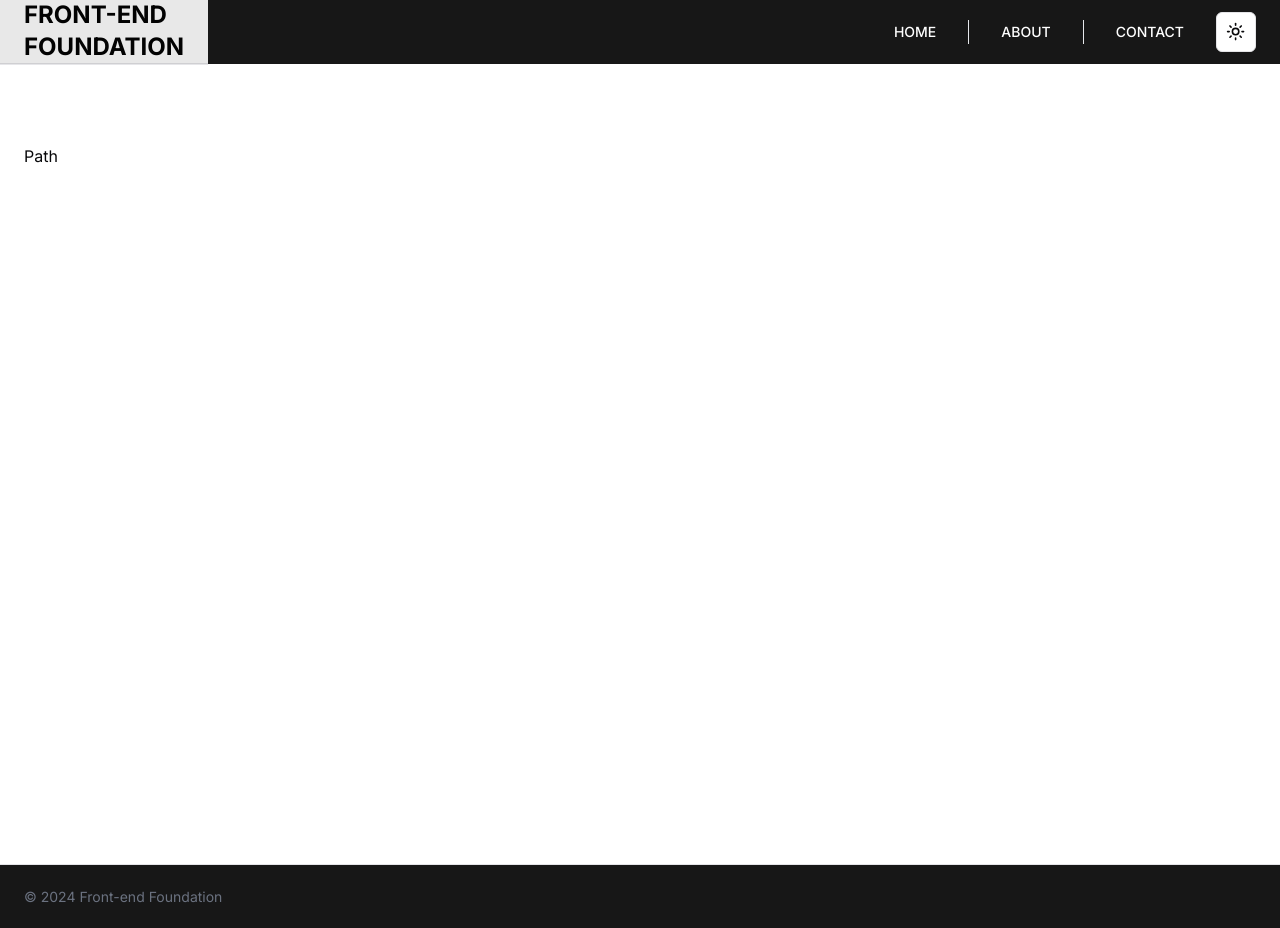
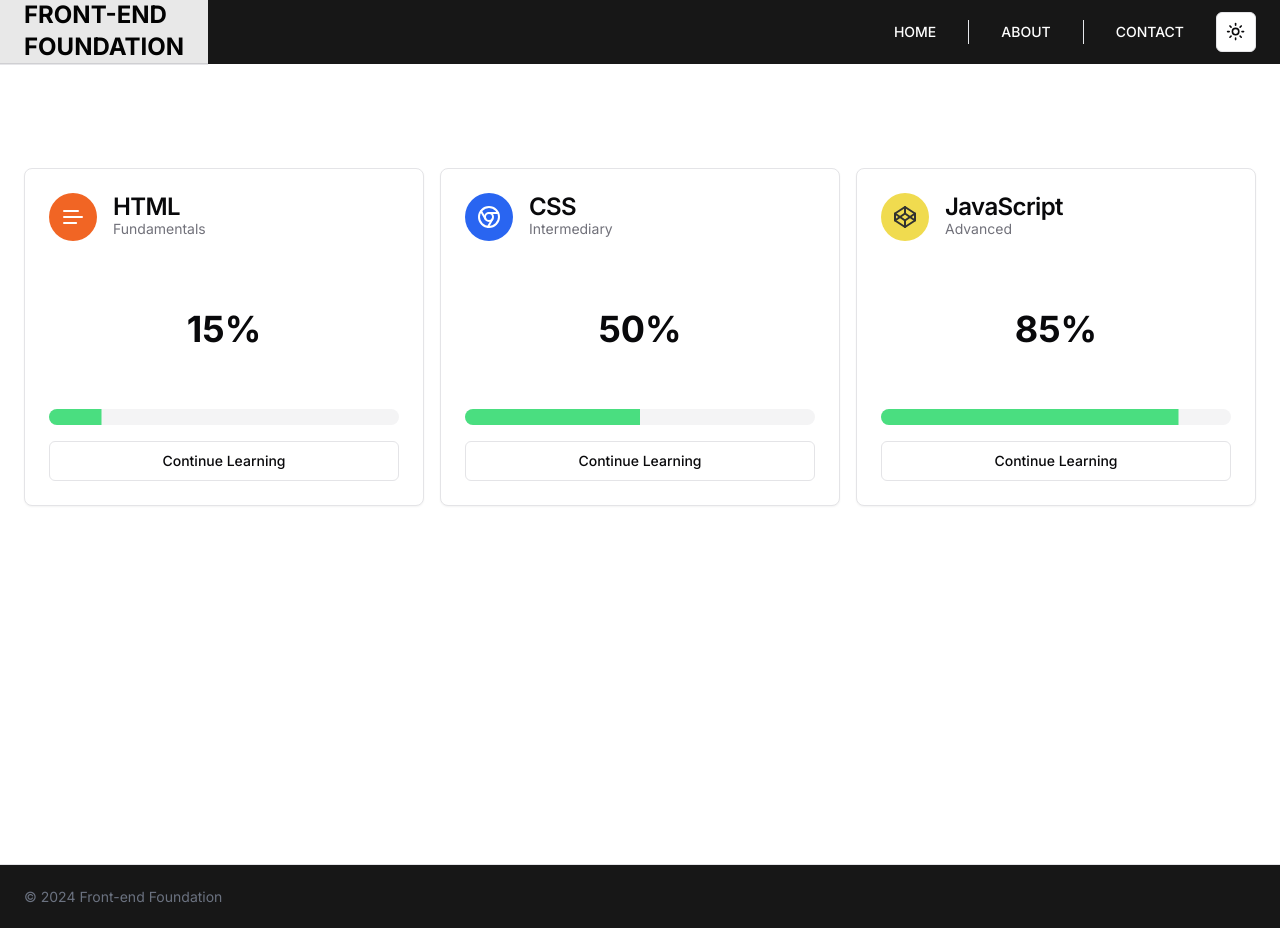
Before and after one commit to marcelotc/front-end-foundation, a Next.js app: page /learning/progress in a window 1280 px wide. Built offline with nearby package versions, Linux system fonts and the light colour scheme; what tailwindcss-animated would draw is missing.

Commit message:
learning path page

```diff
--- a/package.json
+++ b/package.json
@@ -11,6 +11,7 @@
   "dependencies": {
     "@radix-ui/react-dialog": "^1.0.5",
     "@radix-ui/react-dropdown-menu": "^2.0.6",
+    "@radix-ui/react-progress": "^1.0.3",
     "@radix-ui/react-slot": "^1.0.2",
     "class-variance-authority": "^0.7.0",
     "clsx": "^2.1.0",
--- a/src/app/learning/path/page.tsx
+++ b/src/app/learning/path/page.tsx
@@ -3,9 +3,9 @@ export default function Path() {
 
     return (
         <section className="flex flex-col min-h-[100dvh]">
-            <main className="flex-1 px-4 md:px-6 mt-20">
+            <div className="flex flex-col justify-center items-center gap-4 mt-10">
                 Path
-            </main>
+            </div>
         </section>
     );
 }
--- /dev/null
+++ b/src/app/learning/progress/components/progress-cards.tsx
@@ -0,0 +1,148 @@
+import { CardTitle, CardDescription, CardHeader, CardContent, Card } from "@/components/ui/card"
+import { Button } from "@/components/ui/button"
+import { Progress } from "@/components/ui/progress"
+import { JSX, SVGProps } from "react"
+
+
+function ChromeIcon(props: JSX.IntrinsicAttributes & SVGProps<SVGSVGElement>) {
+    return (
+        <svg
+            {...props}
+            xmlns="http://www.w3.org/2000/svg"
+            width="24"
+            height="24"
+            viewBox="0 0 24 24"
+            fill="none"
+            stroke="currentColor"
+            strokeWidth="2"
+            strokeLinecap="round"
+            strokeLinejoin="round"
+        >
+            <circle cx="12" cy="12" r="10" />
+            <circle cx="12" cy="12" r="4" />
+            <line x1="21.17" x2="12" y1="8" y2="8" />
+            <line x1="3.95" x2="8.54" y1="6.06" y2="14" />
+            <line x1="10.88" x2="15.46" y1="21.94" y2="14" />
+        </svg>
+    )
+}
+
+
+function CodepenIcon(props: JSX.IntrinsicAttributes & SVGProps<SVGSVGElement>) {
+    return (
+        <svg
+            {...props}
+            xmlns="http://www.w3.org/2000/svg"
+            width="24"
+            height="24"
+            viewBox="0 0 24 24"
+            fill="none"
+            stroke="currentColor"
+            strokeWidth="2"
+            strokeLinecap="round"
+            strokeLinejoin="round"
+        >
+            <polygon points="12 2 22 8.5 22 15.5 12 22 2 15.5 2 8.5 12 2" />
+            <line x1="12" x2="12" y1="22" y2="15.5" />
+            <polyline points="22 8.5 12 15.5 2 8.5" />
+            <polyline points="2 15.5 12 8.5 22 15.5" />
+            <line x1="12" x2="12" y1="2" y2="8.5" />
+        </svg>
+    )
+}
+
+
+function TextIcon(props: JSX.IntrinsicAttributes & SVGProps<SVGSVGElement>) {
+    return (
+        <svg
+            {...props}
+            xmlns="http://www.w3.org/2000/svg"
+            width="24"
+            height="24"
+            viewBox="0 0 24 24"
+            fill="none"
+            stroke="currentColor"
+            strokeWidth="2"
+            strokeLinecap="round"
+            strokeLinejoin="round"
+        >
+            <path d="M17 6.1H3" />
+            <path d="M21 12.1H3" />
+            <path d="M15.1 18H3" />
+        </svg>
+    )
+}
+
+export default function ProgressCards() {
+
+    return (
+        <div className="grid grid-cols-1 md:grid-cols-3 gap-4 p-4 md:p-6 mt-20 animate-fade">
+            <Card>
+                <CardHeader>
+                    <div className="flex items-center gap-4">
+                        <div className="bg-[#F16524] p-3 rounded-full">
+                            <TextIcon className="w-6 h-6 text-white" />
+                        </div>
+                        <div>
+                            <CardTitle>HTML</CardTitle>
+                            <CardDescription>Fundamentals</CardDescription>
+                        </div>
+                    </div>
+                </CardHeader>
+                <CardContent className="flex flex-col items-center justify-center gap-4">
+                    <div className="relative w-32 h-32">
+                        <div className="absolute inset-0 flex items-center justify-center text-4xl font-bold">15%</div>
+                    </div>
+                    <Progress value={15} />
+                    <Button className="w-full" variant="outline">
+                        Continue Learning
+                    </Button>
+                </CardContent>
+            </Card>
+            <Card>
+                <CardHeader>
+                    <div className="flex items-center gap-4">
+                        <div className="bg-[#2965F1] p-3 rounded-full">
+                            <ChromeIcon className="w-6 h-6 text-white" />
+                        </div>
+                        <div>
+                            <CardTitle>CSS</CardTitle>
+                            <CardDescription>Intermediary</CardDescription>
+                        </div>
+                    </div>
+                </CardHeader>
+                <CardContent className="flex flex-col items-center justify-center gap-4">
+                    <div className="relative w-32 h-32">
+                        <div className="absolute inset-0 flex items-center justify-center text-4xl font-bold">50%</div>
+                    </div>
+                    <Progress value={50} />
+                    <Button className="w-full" variant="outline">
+                        Continue Learning
+                    </Button>
+                </CardContent>
+            </Card>
+            <Card>
+                <CardHeader>
+                    <div className="flex items-center gap-4">
+                        <div className="bg-[#F0DB4F] p-3 rounded-full">
+                            <CodepenIcon className="w-6 h-6 text-[#323330]" />
+                        </div>
+                        <div>
+                            <CardTitle>JavaScript</CardTitle>
+                            <CardDescription>Advanced</CardDescription>
+                        </div>
+                    </div>
+                </CardHeader>
+                <CardContent className="flex flex-col items-center justify-center gap-4">
+                    <div className="relative w-32 h-32">
+                        <div className="absolute inset-0 flex items-center justify-center text-4xl font-bold">85%</div>
+                    </div>
+                    <Progress value={85} />
+                    <Button className="w-full" variant="outline">
+                        Continue Learning
+                    </Button>
+                </CardContent>
+            </Card>
+        </div>
+    );
+}
--- a/src/app/learning/progress/page.tsx
+++ b/src/app/learning/progress/page.tsx
@@ -1,11 +1,10 @@
+import ProgressCards from './components/progress-cards'
 
 export default function Progress() {
 
     return (
         <section className="flex flex-col min-h-[100dvh]">
-            <main className="flex-1 px-4 md:px-6 mt-20">
-                Path
-            </main>
+            <ProgressCards />
         </section>
     );
 }
--- /dev/null
+++ b/src/components/ui/card.tsx
@@ -0,0 +1,79 @@
+import * as React from "react"
+
+import { cn } from "@/lib/utils"
+
+const Card = React.forwardRef<
+  HTMLDivElement,
+  React.HTMLAttributes<HTMLDivElement>
+>(({ className, ...props }, ref) => (
+  <div
+    ref={ref}
+    className={cn(
+      "rounded-lg border bg-card text-card-foreground shadow-sm",
+      className
+    )}
+    {...props}
+  />
+))
+Card.displayName = "Card"
+
+const CardHeader = React.forwardRef<
+  HTMLDivElement,
+  React.HTMLAttributes<HTMLDivElement>
+>(({ className, ...props }, ref) => (
+  <div
+    ref={ref}
+    className={cn("flex flex-col space-y-1.5 p-6", className)}
+    {...props}
+  />
+))
+CardHeader.displayName = "CardHeader"
+
+const CardTitle = React.forwardRef<
+  HTMLParagraphElement,
+  React.HTMLAttributes<HTMLHeadingElement>
+>(({ className, ...props }, ref) => (
+  <h3
+    ref={ref}
+    className={cn(
+      "text-2xl font-semibold leading-none tracking-tight",
+      className
+    )}
+    {...props}
+  />
+))
+CardTitle.displayName = "CardTitle"
+
+const CardDescription = React.forwardRef<
+  HTMLParagraphElement,
+  React.HTMLAttributes<HTMLParagraphElement>
+>(({ className, ...props }, ref) => (
+  <p
+    ref={ref}
+    className={cn("text-sm text-muted-foreground", className)}
+    {...props}
+  />
+))
+CardDescription.displayName = "CardDescription"
+
+const CardContent = React.forwardRef<
+  HTMLDivElement,
+  React.HTMLAttributes<HTMLDivElement>
+>(({ className, ...props }, ref) => (
+  <div ref={ref} className={cn("p-6 pt-0", className)} {...props} />
+))
+CardContent.displayName = "CardContent"
+
+const CardFooter = React.forwardRef<
+  HTMLDivElement,
+  React.HTMLAttributes<HTMLDivElement>
+>(({ className, ...props }, ref) => (
+  <div
+    ref={ref}
+    className={cn("flex items-center p-6 pt-0", className)}
+    {...props}
+  />
+))
+CardFooter.displayName = "CardFooter"
+
+export { Card, CardHeader, CardFooter, CardTitle, CardDescription, CardContent }
--- /dev/null
+++ b/src/components/ui/progress.tsx
@@ -0,0 +1,28 @@
+"use client"
+
+import * as React from "react"
+import * as ProgressPrimitive from "@radix-ui/react-progress"
+
+import { cn } from "@/lib/utils"
+
+const Progress = React.forwardRef<
+  React.ElementRef<typeof ProgressPrimitive.Root>,
+  React.ComponentPropsWithoutRef<typeof ProgressPrimitive.Root>
+>(({ className, value, ...props }, ref) => (
+  <ProgressPrimitive.Root
+    ref={ref}
+    className={cn(
+      "relative h-4 w-full overflow-hidden rounded-full bg-secondary",
+      className
+    )}
+    {...props}
+  >
+    <ProgressPrimitive.Indicator
+      className="h-full w-full flex-1 bg-green-400 transition-all"
+      style={{ transform: `translateX(-${100 - (value || 0)}%)` }}
+    />
+  </ProgressPrimitive.Root>
+))
+Progress.displayName = ProgressPrimitive.Root.displayName
+
+export { Progress }
```
Also changed, not shown: 1 other file (tests, documents, lock files or other folders).
